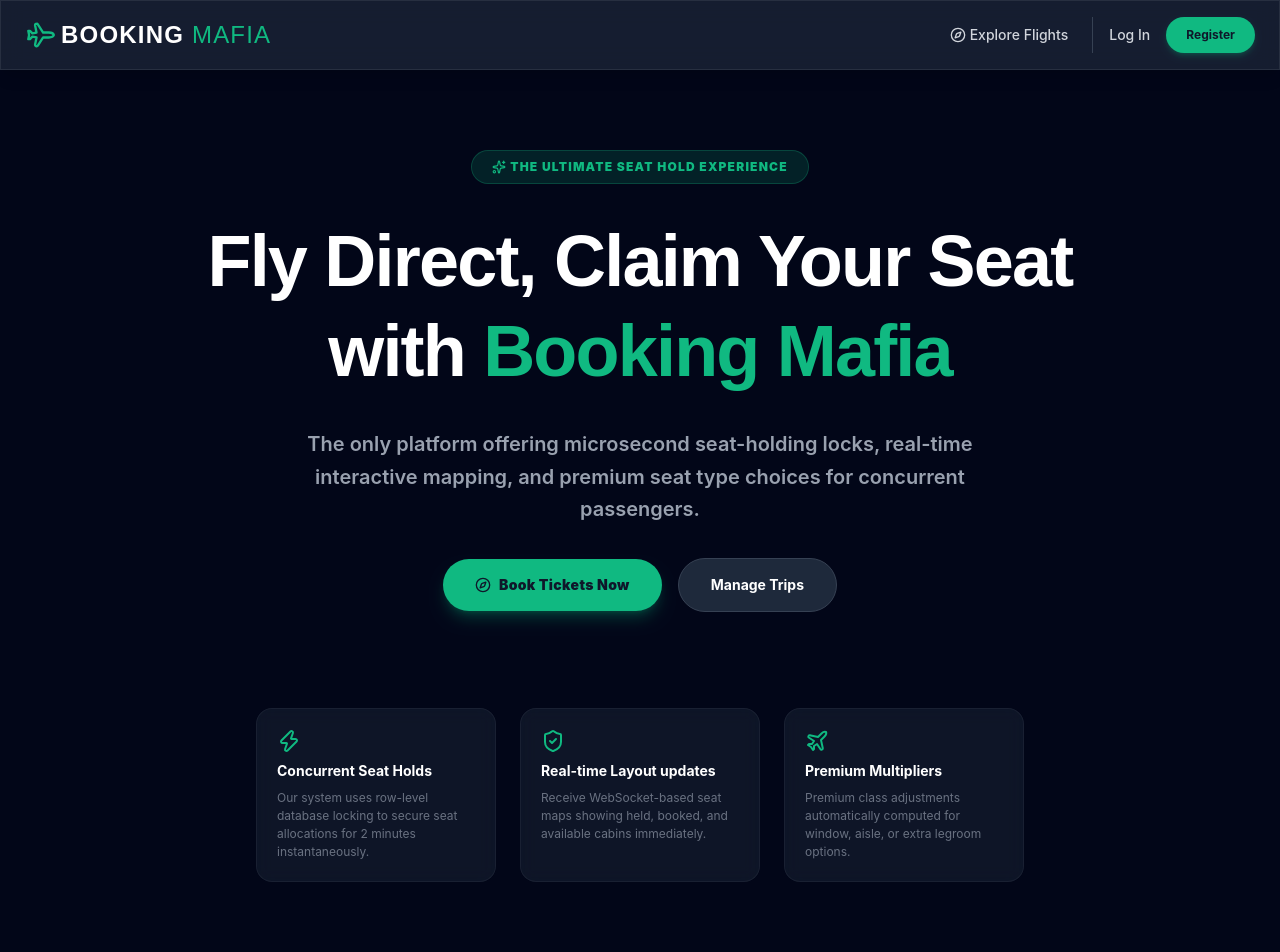
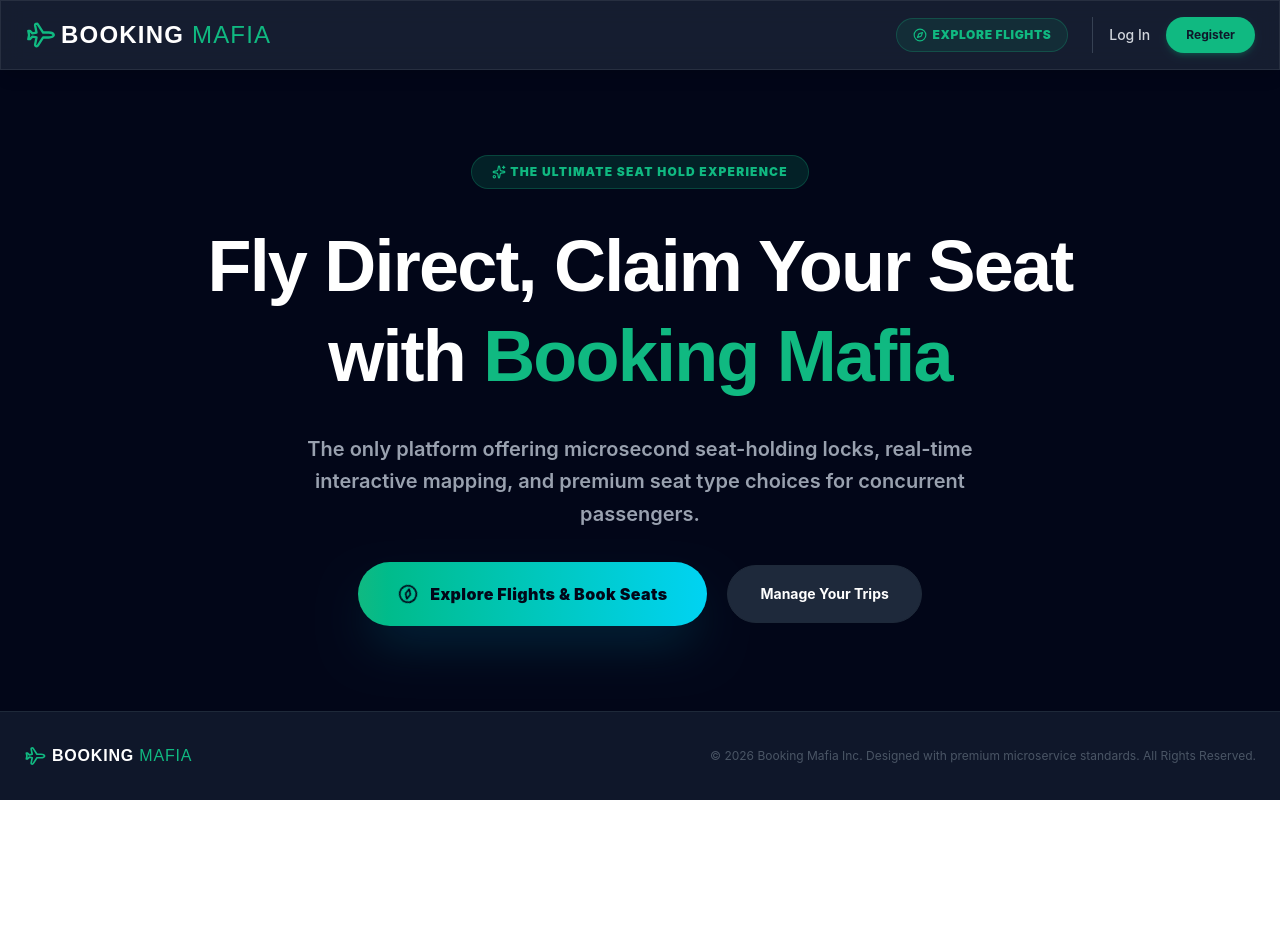
Before and after one commit to SriShruti24/Booking-Mafia-Frontend, a React app: page / in a window 1280 px wide. Shown: the top 952 px of the page. After the commit the page ends 800 px from the top, so only its background shows below. Built offline with nearby package versions, Linux system fonts and the light colour scheme; the HTML template or start-up script is replaced by a standard one.

Commit message:
style: remove features box and highlight explore flights buttons

```diff
--- a/src/components/common/Navbar/Navbar.jsx
+++ b/src/components/common/Navbar/Navbar.jsx
@@ -23,8 +23,8 @@ const Navbar = () => {
 
         {/* Links */}
         <div className="flex items-center space-x-6 text-sm text-gray-300">
-          <Link to="/search" className="flex items-center space-x-1 hover:text-accent transition-colors font-medium">
-            <Compass className="h-4 w-4" />
+          <Link to="/search" className="flex items-center space-x-1.5 bg-accent/10 text-accent hover:bg-accent hover:text-slate-950 transition-all border border-accent/25 rounded-full px-4 py-2 text-xs font-black uppercase tracking-wider cursor-pointer">
+            <Compass className="h-3.5 w-3.5" />
             <span>Explore Flights</span>
           </Link>
 
--- a/src/pages/Home/Home.jsx
+++ b/src/pages/Home/Home.jsx
@@ -27,39 +27,20 @@ const Home = () => {
         </p>
 
         {/* Call to action buttons */}
-        <div className="flex flex-col sm:flex-row justify-center items-center gap-4">
+        <div className="flex flex-col sm:flex-row justify-center items-center gap-5">
           <Link
             to="/search"
-            className="bg-accent hover:bg-accent-hover text-primary font-black text-sm tracking-wide rounded-full px-8 py-4 shadow-lg shadow-emerald-500/25 flex items-center space-x-2 transition-all hover:scale-105 active:scale-95"
+            className="bg-gradient-to-r from-accent to-cyan-400 hover:from-emerald-450 hover:to-cyan-300 text-slate-950 font-black text-base tracking-wide rounded-full px-10 py-5 shadow-2xl shadow-cyan-500/20 flex items-center space-x-3 transition-all hover:scale-105 active:scale-95 duration-300 cursor-pointer"
           >
-            <Compass className="h-4 w-4" />
-            <span>Book Tickets Now</span>
+            <Compass className="h-5 w-5 animate-spin" style={{ animationDuration: '6s' }} />
+            <span>Explore Flights & Book Seats</span>
           </Link>
           <Link
             to="/login"
-            className="bg-primary-light border border-gray-700 hover:border-gray-500 text-white font-bold text-sm rounded-full px-8 py-4 transition-colors"
+            className="bg-primary-light border border-gray-800 hover:border-gray-600 text-white font-bold text-sm rounded-full px-8 py-4.5 transition-colors cursor-pointer"
           >
-            Manage Trips
+            Manage Your Trips
           </Link>
-        </div>
-
-        {/* Key Features */}
-        <div className="grid grid-cols-1 md:grid-cols-3 gap-6 pt-16 max-w-3xl mx-auto text-left">
-          <div className="glass-card rounded-2xl p-5 space-y-2">
-            <Zap className="h-6 w-6 text-accent" />
-            <h4 className="font-bold text-white text-sm">Concurrent Seat Holds</h4>
-            <p className="text-xs text-gray-500 leading-normal">Our system uses row-level database locking to secure seat allocations for 2 minutes instantaneously.</p>
-          </div>
-          <div className="glass-card rounded-2xl p-5 space-y-2">
-            <ShieldCheck className="h-6 w-6 text-accent" />
-            <h4 className="font-bold text-white text-sm">Real-time Layout updates</h4>
-            <p className="text-xs text-gray-500 leading-normal">Receive WebSocket-based seat maps showing held, booked, and available cabins immediately.</p>
-          </div>
-          <div className="glass-card rounded-2xl p-5 space-y-2">
-            <Plane className="h-6 w-6 text-accent" />
-            <h4 className="font-bold text-white text-sm">Premium Multipliers</h4>
-            <p className="text-xs text-gray-500 leading-normal">Premium class adjustments automatically computed for window, aisle, or extra legroom options.</p>
-          </div>
         </div>
       </div>
     </div>
```
